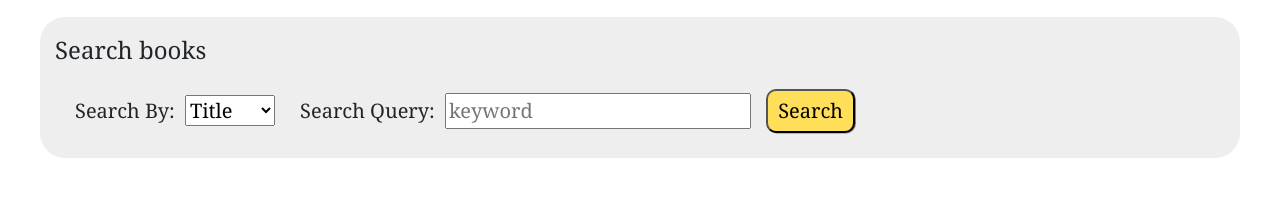
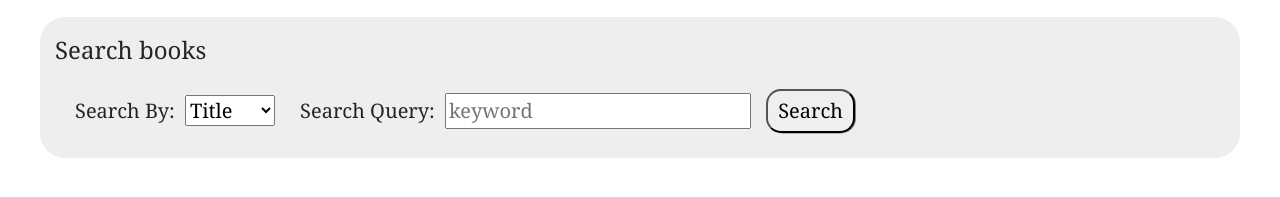
Before and after one commit to GinnySong/BookEmporium, a plain HTML site: page search.html in a window 1280 px wide. Shown: the part 223-420 px from the top of the page. Drawn offline with nearby package versions, Linux system fonts and the light colour scheme.

Commit message:
added form visibility transition, a couple other small changes

```diff
--- a/styles/forms.css
+++ b/styles/forms.css
@@ -3,6 +3,7 @@ form {
   margin: 1em 0 .25em 0;
   padding: .75em;
   border-radius: 25px;
+  transition: visibility 0.25s ease, opacity 0.25s ease;
 }
 
 form input[type="text"]:read-only {
@@ -15,9 +16,8 @@ form label {
 }
 
 form [type="submit"] {
-  background: var(--secondary);
   display: block;
-  border-radius: 10px;
+  border-radius: 15px;
   margin: 1.5em 0 0 0;
   padding: .25em .5em .25em .5em;
 }
```
